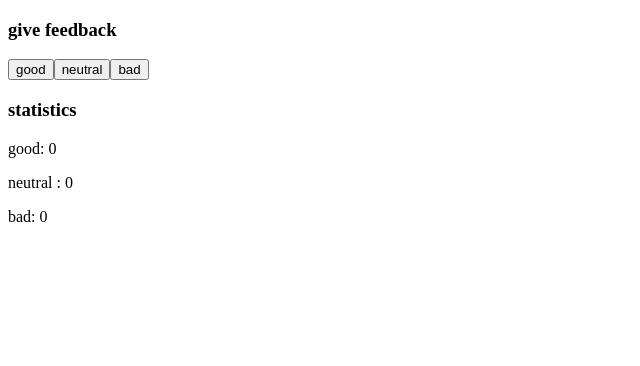
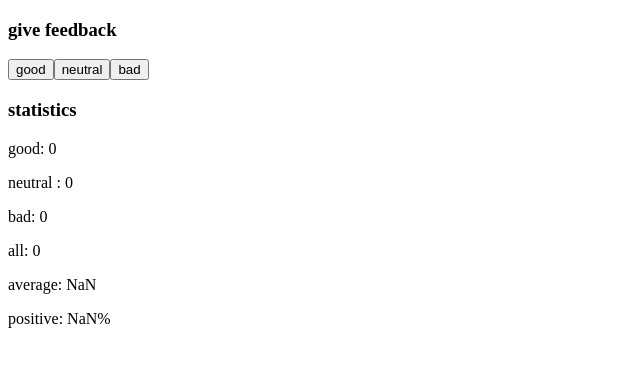
Before and after one commit to deekshithhh/fullstack-open, a React (Vite) app in the folder part1/unicafe/: page / in a window 1280 px wide. Shown: the top 366 px of the page, without its empty margins (0-640 px from the left). Built offline with nearby package versions, Linux system fonts and the light colour scheme.

Commit message:
excericse 1.7

```diff
--- a/part1/unicafe/src/App.jsx
+++ b/part1/unicafe/src/App.jsx
@@ -5,20 +5,28 @@ const App = () => {
   const [good, setGood] = useState(0)
   const [neutral, setNeutral] = useState(0)
   const [bad, setBad] = useState(0)
+  const [total,setTotal]=useState(0)
 
   return (
     <div>
       <h3>give feedback</h3>
     <div>
-     <button onClick={()=>{setGood(good+1)}}>good</button>
-     <button onClick={()=>{setNeutral(neutral+1)}}>neutral</button>
-     <button onClick={()=>{setBad(bad+1)}}>bad</button>
+     <button onClick={()=>{setGood(good+1);
+      setTotal(good+bad+neutral)
+     }}>good</button>
+     <button onClick={()=>{setNeutral(neutral+1);
+      setTotal(good+bad+neutral)}}>neutral</button>
+     <button onClick={()=>{setBad(bad+1);
+      setTotal(good+bad+neutral)}}>bad</button>
     </div>
     <h3>statistics</h3>
     <div>
       <p>good: {good}</p>
       <p>neutral : {neutral}</p>
       <p>bad: {bad}</p>
+      <p>all: {total}</p>
+      <p>average: {(good-bad)/(total)}</p>
+      <p>positive: {(good/total)*100}%</p>
       </div>
     </div>
   )
```
